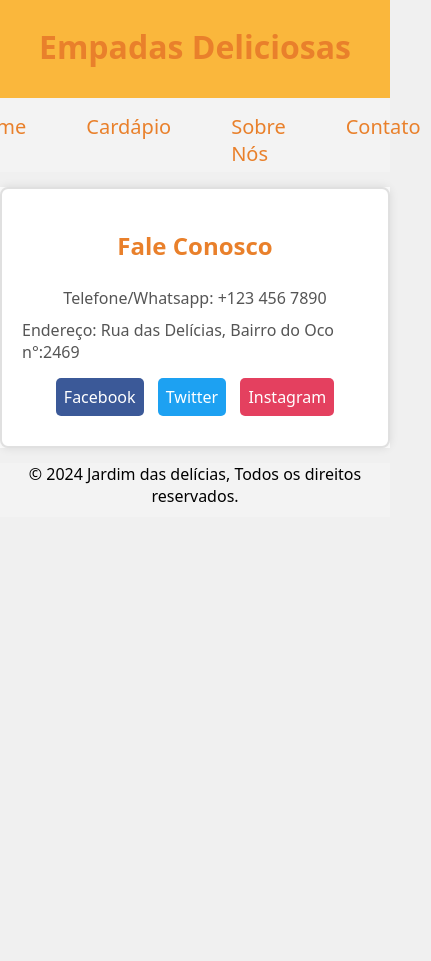
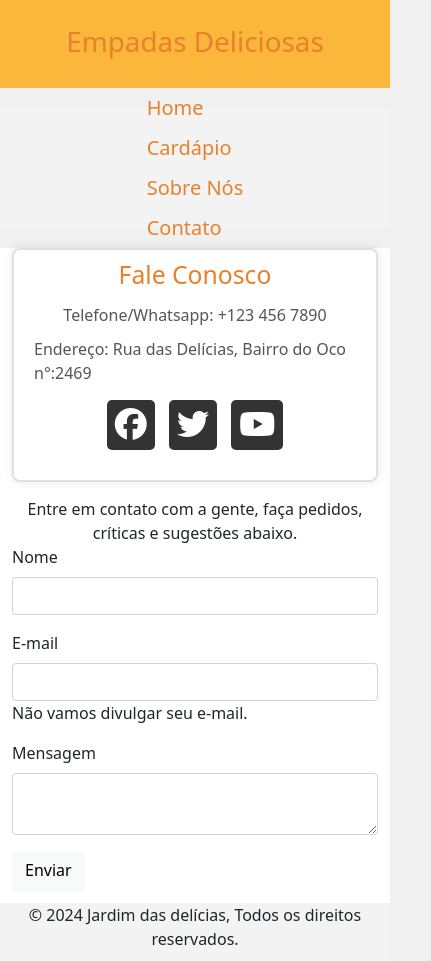
Before and after one commit to frankberwald/Exerc-cios-DevInHouse, a plain HTML site: page Exercício 1/contact.html in a window 390 px wide. Shown: the whole page, 431 px wide, since content can reach past the window. Before the commit the page ends 844 px from the top, so only its background shows below. Drawn offline with nearby package versions, Linux system fonts and the light colour scheme.

Commit message:
Add files via upload

```diff
--- a/Exercício 1/contact.html
+++ b/Exercício 1/contact.html
@@ -3,6 +3,8 @@
 <head>
   <meta charset="UTF-8">
   <meta name="viewport" content="width=device-width, initial-scale=1.0">
+  <link href="https://cdn.jsdelivr.net/npm/bootstrap@5.0.2/dist/css/bootstrap.min.css" rel="stylesheet" integrity="sha384-EVSTQN3/azprG1Anm3QDgpJLIm9Nao0Yz1ztcQTwFspd3yD65VohhpuuCOmLASjC" crossorigin="anonymous">
+  <link rel="stylesheet" href="https://cdnjs.cloudflare.com/ajax/libs/font-awesome/6.6.0/css/all.min.css" integrity="sha512-Kc323vGBEqzTmouAECnVceyQqyqdsSiqLQISBL29aUW4U/M7pSPA/gEUZQqv1cwx4OnYxTxve5UMg5GT6L4JJg==" crossorigin="anonymous" referrerpolicy="no-referrer" />
   <link rel="stylesheet" href="css/style.css">
   <title>Contato || Empadas Deliciosas</title>
 </head>
@@ -27,15 +29,39 @@
         <p>Telefone/Whatsapp: +123 456 7890</p>
         <p>Endereço: Rua das Delícias, Bairro do Oco n°:2469</p>
         <div class="social-buttons">
-            <a href="https://www.facebook.com" class="facebook" target="_blank">Facebook</a>
-            <a href="https://www.twitter.com" class="twitter" target="_blank">Twitter</a>
-            <a href="https://www.instagram.com" class="instagram" target="_blank">Instagram</a>
+            <a href="https://www.facebook.com"><i class="fab fa-facebook fa-2x"></i></a>
+            <a href="https://www.twitter.com"><i class="fab fa-twitter fa-2x"></i></a>
+            <a href="https://www.instagram.com"><i class="fab fa-youtube fa-2x"></i></a>
         </div>
+      </div>
+      <div>
+        <form contact-form>
+
+          <div class="mb-3">
+            <div id="description-contact" class="form-text1">Entre em contato com a gente, faça pedidos, críticas e sugestões abaixo.</div>
+            <label for="name" class="form-label">Nome</label>
+            <input type="text" class="form-control" id="exampleInputEmail1" aria-describedby="nameHelp">
+          </div>
+
+          <div class="mb-3">
+            <label for="Inputemail" class="form-label">E-mail</label>
+            <input type="text" class="form-control" id="InputEmailText" aria-describedby="emailHelp">
+            <div id="emailHelp" class="form-text2">Não vamos divulgar seu e-mail.</div>
+          </div>
+
+          <div class="mb-3">
+            <label for="message" class="form-label">Mensagem</label>
+            <textarea name="message" class="form-control"></textarea>
+          </div>
+          <button type="submit" class="btn btn-light">Enviar</button>
+        </form>
+
       </div>
 
     </div>
 
 
   <footer>&copy; 2024 Jardim das delícias, Todos os direitos reservados.</footer>
+  <script src="https://cdn.jsdelivr.net/npm/bootstrap@5.0.2/dist/js/bootstrap.bundle.min.js" integrity="sha384-MrcW6ZMFYlzcLA8Nl+NtUVF0sA7MsXsP1UyJoMp4YLEuNSfAP+JcXn/tWtIaxVXM" crossorigin="anonymous"></script>
 </body>
 </html>
--- a/Exercício 1/css/style.css
+++ b/Exercício 1/css/style.css
@@ -2,6 +2,7 @@
   font-family:system-ui, -apple-system, BlinkMacSystemFont, 'Segoe UI', Roboto, Oxygen, Ubuntu, Cantarell, 'Open Sans', 'Helvetica Neue', sans-serif
 }
 body {
+  box-sizing: border-box;
   margin: 0;
   display: block;
   justify-content: center;
@@ -31,6 +32,7 @@ h2 {
 }
 .navbar {
   background-color: #f3f3f3;
+  justify-content: center;
 }
 .navbar-menu{
   list-style: none;
@@ -77,6 +79,9 @@ h2 {
   margin: auto;
   border-radius: 15px;
 }
+.menu-items {
+  padding-bottom: 20px;
+}
 table {
   margin: auto;
   width: 75%;
@@ -107,6 +112,10 @@ td{
 }
 .info {
   text-align: center;
+}
+.table-content {
+  margin-bottom: 25px;
+  margin-top: 10px;
 }
 
 /* ABOUT */
@@ -148,6 +157,12 @@ td{
 }
 iframe {
   border-radius: 10px;
+  align-items: center;
+  max-width: 100%;
+  max-height: 100%;
+}
+.social {
+  margin-right: 30px;
 }
 
 /* CONTACT */
@@ -167,6 +182,26 @@ iframe {
   margin: auto;
   margin-bottom: 15px;
   margin-top: 15px;
+  padding-top: 10px;
+  padding: auto;
+}
+
+.contact-form {
+  display:flex;
+  flex-direction: column;
+  border-radius: 5px;
+
+}
+.form-text1 {
+  text-align: center;
+}
+.btn-light{
+  margin-bottom: 10px;
+  padding-bottom: 10px;
+  border-radius: 5px;
+}
+.btn-light:hover{
+  background-color: #f3f3f3;
 }
 
 /* FOOTER */
@@ -177,6 +212,7 @@ footer{
 }
 
 /* CONTACT PAGE */
+
 .contact p {
   margin: 5px 0;
   color: #555;
@@ -204,3 +240,34 @@ footer{
 .contact .social-buttons a.instagram {
   background-color: #e4405f;
 }
+
+@media(max-width: 768px) {
+  .navbar {
+    flex-direction: column;
+    height: 120px;
+    padding: 20px;
+    margin-bottom: 20px;
+    margin-top: 20px;
+    float:none;
+  }
+  .content {
+    margin-bottom: 20px;
+  }
+  .navbar-menu {
+    padding: 0px 0px;
+    margin-top: 5px 5px;
+    display: flex;
+    flex-direction: column;
+    flex: 1;
+  }
+
+  .content {
+    flex-direction: column;
+    flex: 100%;
+    max-width: 100%;
+  }
+
+  .team img {
+    width: 70%;
+  }
+}
```
Also changed, not shown: Exercício 1/about.html (+2 -0 lines), Exercício 1/cardapio.html (+5 -2 lines), Exercício 1/index.html (+3 -0 lines).
